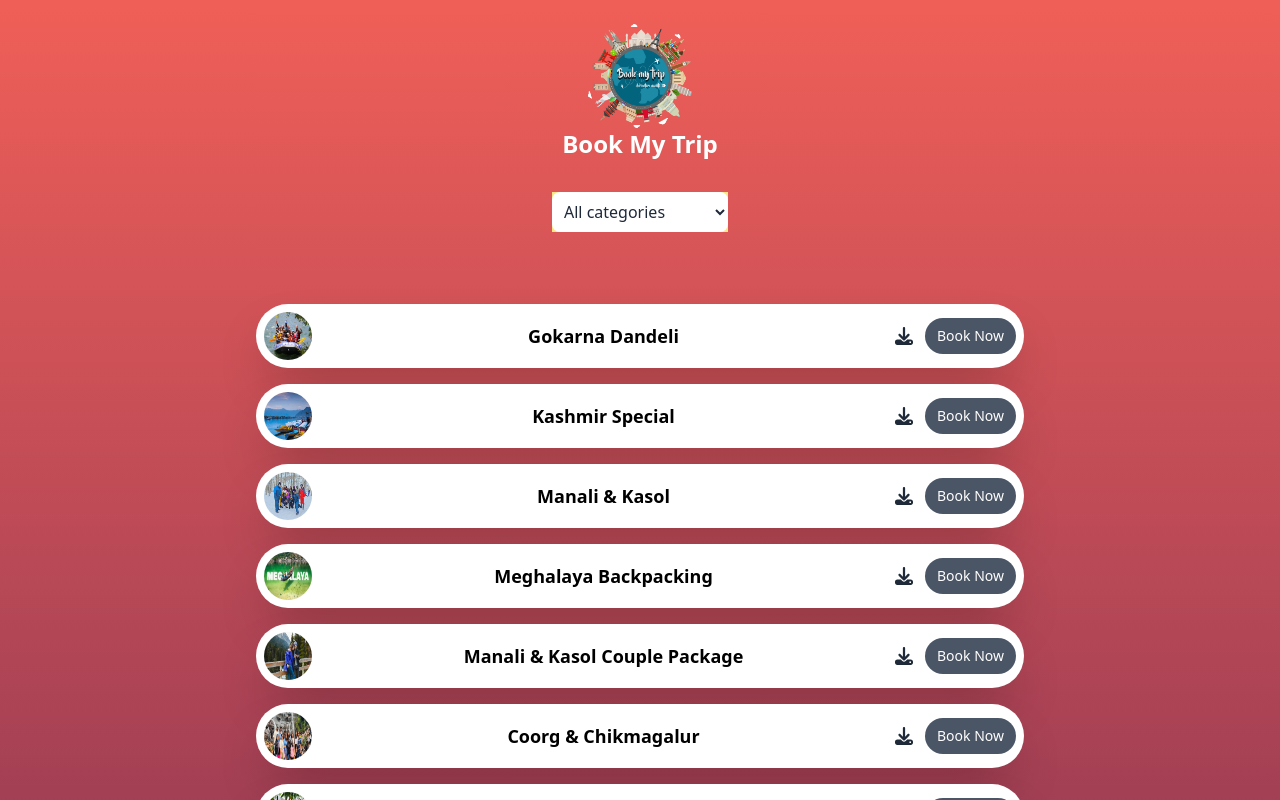
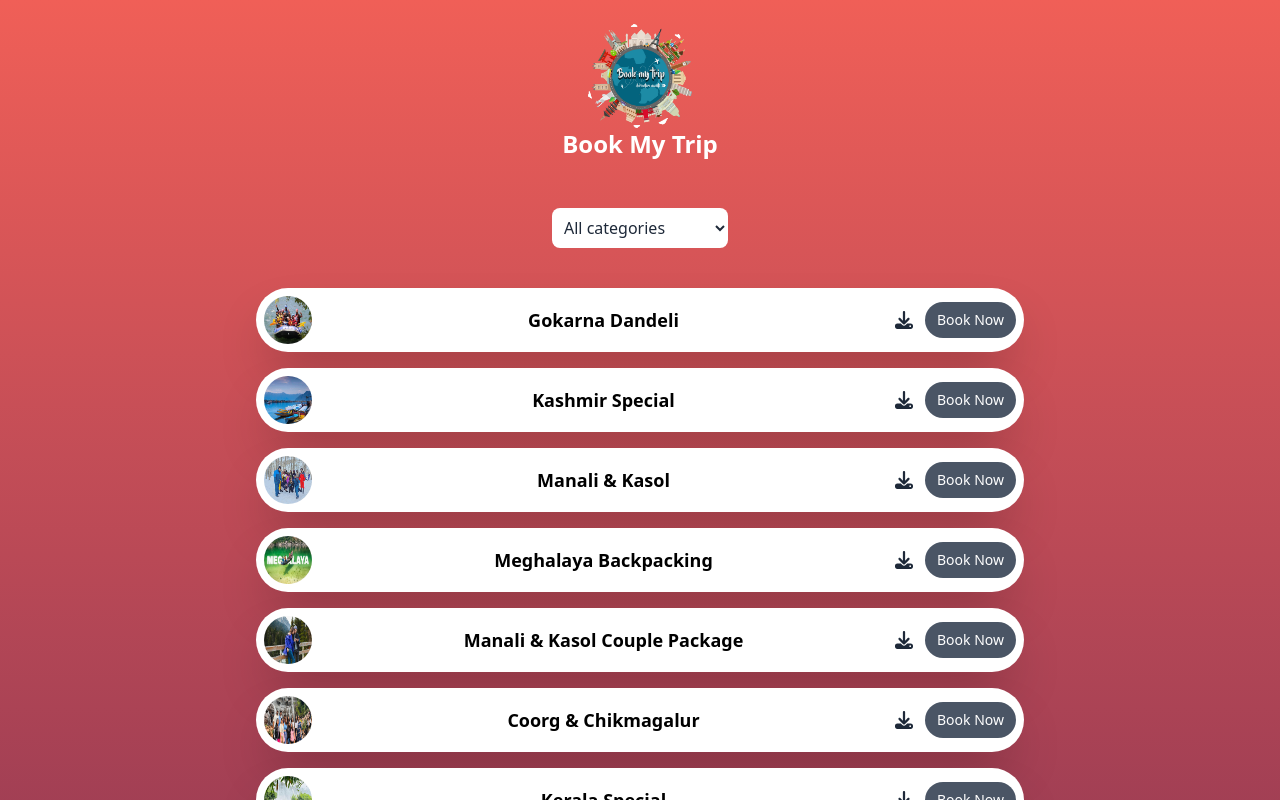
Before and after one commit to chandu-1417/meet-over-weekend, a React (Vite) app: page /#/ in a window 1280 px wide. Shown: the top 800 px of the page. Built offline with nearby package versions, Linux system fonts and the light colour scheme.

Commit message:
Update : Categories button

```diff
--- a/src/Pages/SelectCategory.jsx
+++ b/src/Pages/SelectCategory.jsx
@@ -74,7 +74,7 @@ const SelectCategory = () => {
         <h2 className='text-3xl sm:text-2xl font-bold text-white'>Book My Trip</h2>
 
         {/* Category Filter Dropdown */}
-        <div className='mt-8 w-44 bg-amber-200 flex justify-center'>
+        <div className='mt-12 w-44 flex justify-center'>
           <select
             value={selectedCategory}
             onChange={(e) => setSelectedCategory(e.target.value)}
@@ -89,7 +89,7 @@ const SelectCategory = () => {
         </div>
       </div>
 
-      <div className='flex flex-col items-center gap-4 py-12'>
+      <div className='flex flex-col items-center gap-4 pb-12 pt-4'>
         {filteredTours.map((item) => (
           <Link
             to={`/booking-details/${item.id}`}
```
